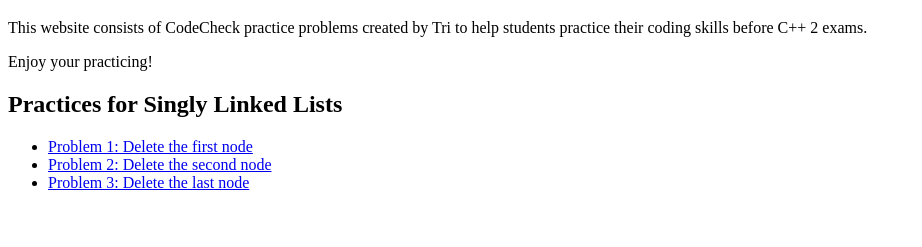
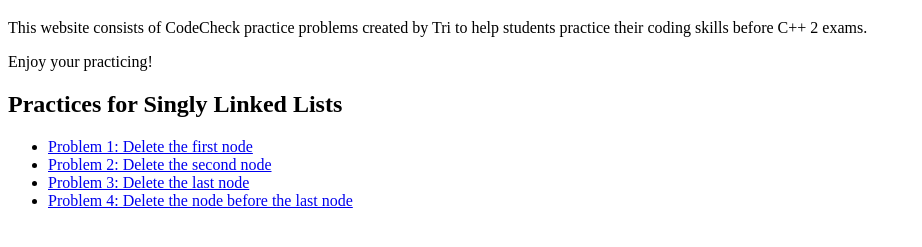
Before and after one commit to trivankute/OCC-Cplusplus2-CodeCheckProblems, a plain HTML site: page index.html in a window 1280 px wide. Shown: the part 61-308 px from the top of the page, without its empty margins (0-922 px from the left). Drawn offline with Linux system fonts and the light colour scheme.

Commit message:
Added the 4th problem for SLL

```diff
--- a/index.html
+++ b/index.html
@@ -15,6 +15,7 @@
             <li><a href="https://codecheck.io/files/26090608303kgj9hssnbjayx4slmudtnxwp">Problem 1: Delete the first node</a></li>
             <li><a href="https://codecheck.io/files/260907083622vg4zxfimw9rwgu68uwcsnna">Problem 2: Delete the second node</a></li>
             <li><a href="https://codecheck.io/files/26090708476d1bot8miwcqkbp890yqbrle3">Problem 3: Delete the last node</a></li>
+            <li><a href="https://codecheck.io/files/2609070907al76o3fu28tfhrebvhvts6jia">Problem 4: Delete the node before the last node</a></li>
         </ul>
     </body>
 </html>
```
